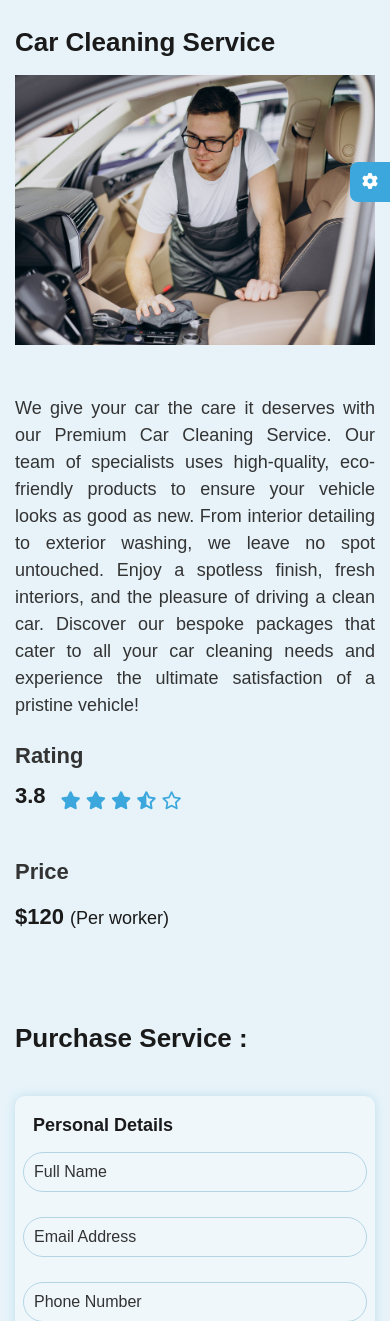
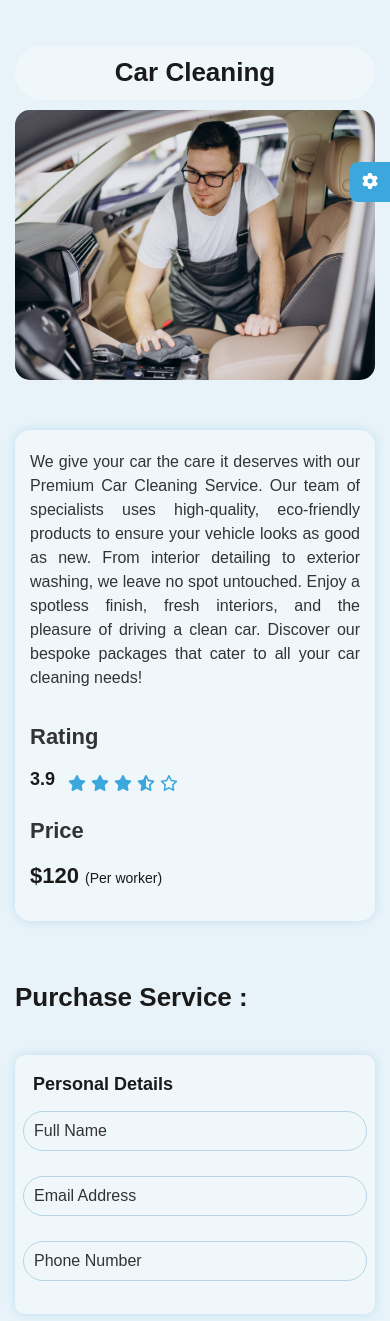
Before and after one commit to sohil-P/Project, a PHP site: page /car-service.html in a window 390 px wide. Shown: the part 74-1395 px from the top of the page. Run offline with PHP 8.4, Linux system fonts and the light colour scheme; some libraries are stand-ins or nearby versions; some web fonts are replaced; grey boxes are pictures that could not be loaded.

Commit message:
update the file

```diff
--- a/car-service.html
+++ b/car-service.html
@@ -54,7 +54,7 @@
                 data-aos-duration="1000"
                 data-aos-delay="200"
               >
-                Car Cleaning Service
+                Car Cleaning
               </h2>
               <div class="slider" data-aos="fade-up" data-aos-duration="1000">
                 <img
@@ -75,6 +75,7 @@
               </div>
             </div>
             <div class="service-home-details">
+              <div class="service-home-details-text">
                 <p class="car-text" data-aos="fade-up" data-aos-duration="1000">
                   We give your car the care it deserves with our Premium Car
                   Cleaning Service. Our team of specialists uses high-quality,
@@ -82,11 +83,11 @@
                   new. From interior detailing to exterior washing, we leave no
                   spot untouched. Enjoy a spotless finish, fresh interiors, and
                   the pleasure of driving a clean car. Discover our bespoke
-                packages that cater to all your car cleaning needs and
-                experience the ultimate satisfaction of a pristine vehicle!
+                  packages that cater to all your car cleaning needs!
                 </p>
-              <div class="rating-price-section">
-                <div class="service-rating-section">
+              </div>
+              <div class="rating-price-info">
+                <div class="rating-info">
                   <p
                     data-aos="fade-up"
                     data-aos-duration="1000"
@@ -100,7 +101,7 @@
                     data-aos-duration="1000"
                     data-aos-delay="100"
                   >
-                    <h5>3.8</h5>
+                    <h5>3.9</h5>
                     <i class="fa-solid fa-star"></i>
                     <i class="fa-solid fa-star"></i>
                     <i class="fa-solid fa-star"></i>
@@ -108,7 +109,8 @@
                     <i class="fa-regular fa-star"></i>
                   </div>
                 </div>
-                <div class="service-price-section">
+                <div class="price-info">
+                  <div class="main-price-info">
                     <p
                       data-aos="fade-up"
                       data-aos-duration="1000"
@@ -117,7 +119,7 @@
                       Price
                     </p>
                     <h5
-                    class="title-price-value"
+                      class="price-info-value"
                       data-aos="fade-up"
                       data-aos-duration="1000"
                       data-aos-delay="200"
@@ -125,6 +127,7 @@
                       $120
                       <span>(Per worker)</span>
                     </h5>
+                  </div>
                 </div>
               </div>
             </div>
--- a/service.css
+++ b/service.css
@@ -36,71 +36,79 @@
 .service-home-details,
 .slider-container {
   grid-column: span 6;
+  margin-top: 20px;
 }
 .slider-container {
-  width: 100%;
+  width: 85%;
   overflow: hidden;
   position: relative;
+
 }
 .slider {
   display: flex;
   width: 100%;
   transition: transform 1s ease-in-out;
+  border-radius: 15px;
 }
 .slider img {
   width: 100%;
   height: auto;
   object-fit: cover;
+  border-radius: 15px;
 }
 .slider-container h2 {
   font-size: var(--fs-3x1);
-  margin: 0 0 15px 0;
+  font-weight: 600;
+  padding: 10px 0;
+  margin: 0 0 10px 0;
+  text-align: center;
+  background: var(--bg-color);
+  border-radius: 30px;
 }
-.service-home-details p {
+.service-home-details{
+  display: flex;
+  flex-direction: column;
+  justify-content: center;
+  padding: 5px 25px;
+  background-color: var(--bg-color);
+  border-radius: 15px;
+  box-shadow: var(--shadow);
+}
+.service-home-details-text p {
   font-size: var(--fs-lg);
-  margin: 55px 0 0 0;
   text-align: justify;
   font-weight: 500;
+  margin-bottom: 20px;
 }
-.service-rating-section p {
-  margin: 20px 0;
+.rating-info p,
+.main-price-info p {
   font-size: var(--fs-2x1);
-  font-weight: 700;
+  font-weight: 600;
 }
 .rating-star {
   display: flex;
   align-items: center;
   gap: 5px;
-  margin: 10px 0 0 0;
+}
+.rating-star h5 {
+  font-size: var(--fs-2x1);
+  margin: 0 8px 8px 0;
 }
 .rating-star i {
   color: var(--main-color);
-  font-size: var(--fs-lg);
+  font-size: var(--fs-md);
 }
-.rating-star h5 {
+.rating-price-info {
+  display: flex;
+  justify-content: space-around;
+  align-items: center;
+  margin: 20px 0;
+}
+.main-price-info h5 {
   font-size: var(--fs-2x1);
-  margin-right: 10px;
-  margin-bottom: 10px;
 }
-.rating-price-section {
-  display: flex;
-  align-items: center;
-  justify-content: space-evenly;
-  gap: 20px;
-  margin: 20px 0 0 0;
-}
-.service-price-section p {
-  font-size: var(--fs-2x1);
-  margin: 20px 0;
-  font-weight: 700;
-}
-.service-price-section h5 {
-  font-size: var(--fs-2x1);
-  margin-right: 10px;
-  margin-bottom: 10px;
-}
-.title-price-value span {
-  font-size: var(--fs-lg);
+.price-info-value span {
+  font-size: var(--fs-sm);
   font-weight: 500;
 }
 
@@ -300,12 +308,27 @@
   .slider-container h2 {
     font-size: var(--fs-3x1);
   }
-  .service-home-details p {
+  .service-home-details{
+    padding: 10px 15px;
+  }
+  .service-home-details-text p {
     font-size: var(--fs-md);
-    margin: 50px 0 0 0;
   }
-  .service-rating-section p {
-    font-size: var(--fs-2x1);
+  .rating-info p,
+  .main-price-info p {
+    font-size: var(--fs-lg);
+  }
+  .rating-star h5 {
+    font-size: var(--fs-md);
+  }
+  .rating-star i {
+    font-size: var(--fs-sm);
+  }
+  .rating-price-info {
+    margin: 10px 0;
+  }
+  .main-price-info h5 {
+    font-size: var(--fs-md);
   }
   .service-home-text form h2 {
     font-size: var(--fs-2x1);
@@ -340,27 +363,34 @@
   .service-home-details {
     grid-column: span 12;
   }
+  .slider-container{
+    width: 100%;
+  }
   .slider-container h2 {
     font-size: var(--fs-3x1);
   }
-  .service-home-details p {
-    font-size: var(--fs-lg);
-    margin: 20px 0 0 0;
+  .service-home-details{
+    padding: 10px 20px;
   }
-  .rating-price-section{
-    margin: 0 0 20px 0;
+  .service-home-details-text p {
+    font-size: var(--fs-md);
+    margin: 10px 0;
   }
-  .service-rating-section p {
+  .rating-info p,
+  .main-price-info p {
     font-size: var(--fs-2x1);
   }
-  .rating-price-section {
-    flex-direction: column;
-    align-items: flex-start;
+  .rating-star h5 {
+    font-size: var(--fs-lg);
   }
-  .service-price-section p {
-    font-size: var(--fs-2x1);
+  .rating-star i {
+    font-size: var(--fs-md);
+  }
+  .rating-price-info {
     margin: 15px 0;
-    font-weight: 700;
+  }
+  .main-price-info h5 {
+    font-size: var(--fs-lg);
   }
   .form-container {
     grid-template-columns: repeat(2, 1fr);
@@ -389,14 +419,41 @@
 }
 
 @media (max-width: 575px) {
+  .slider-container,
+  .service-home-details {
+    grid-column: span 12;
+  }
   .slider-container h2 {
     font-size: var(--fs-3x1);
   }
+  .service-home-details{
+    padding: 10px 15px;
+  }
+  .service-home-details-text p {
+    font-size: var(--fs-md);
+    margin: 10px 0;
+  }
+  .rating-info p,
+  .main-price-info p {
+    font-size: var(--fs-2x1);
+  }
+  .rating-star h5 {
+    font-size: var(--fs-lg);
+  }
+  .rating-star i {
+    font-size: var(--fs-md);
+  }
+  .rating-price-info {
+    margin: 20px 0;
+    flex-direction: column;
+    align-items: flex-start;
+    gap: 15px;
+  }
+  .main-price-info h5 {
+    font-size: var(--fs-2x1);
+  }
   .service-home-text form h2 {
     font-size: var(--fs-3x1);
-  }
-  .service-rating-section p {
-    font-size: var(--fs-2x1);
   }
   .service-imgs {
     grid-template-columns: repeat(1, 1fr);
--- a/service.js
+++ b/service.js
@@ -10,7 +10,7 @@ document.addEventListener("DOMContentLoaded", function () {
     }%)`;
   }
 
-  setInterval(showNextSlide, 3000);
+  setInterval(showNextSlide, 5000);
 });
 
 const frequency = document.querySelector(".service-frequency select");
```
Also changed, not shown: bathroom-service.html (+15 -11 lines), carpet-service.html (+16 -7 lines), furniture-service.html (+17 -12 lines), window-service.html (+20 -11 lines). Lines whose indentation alone changed are shown as unchanged.
